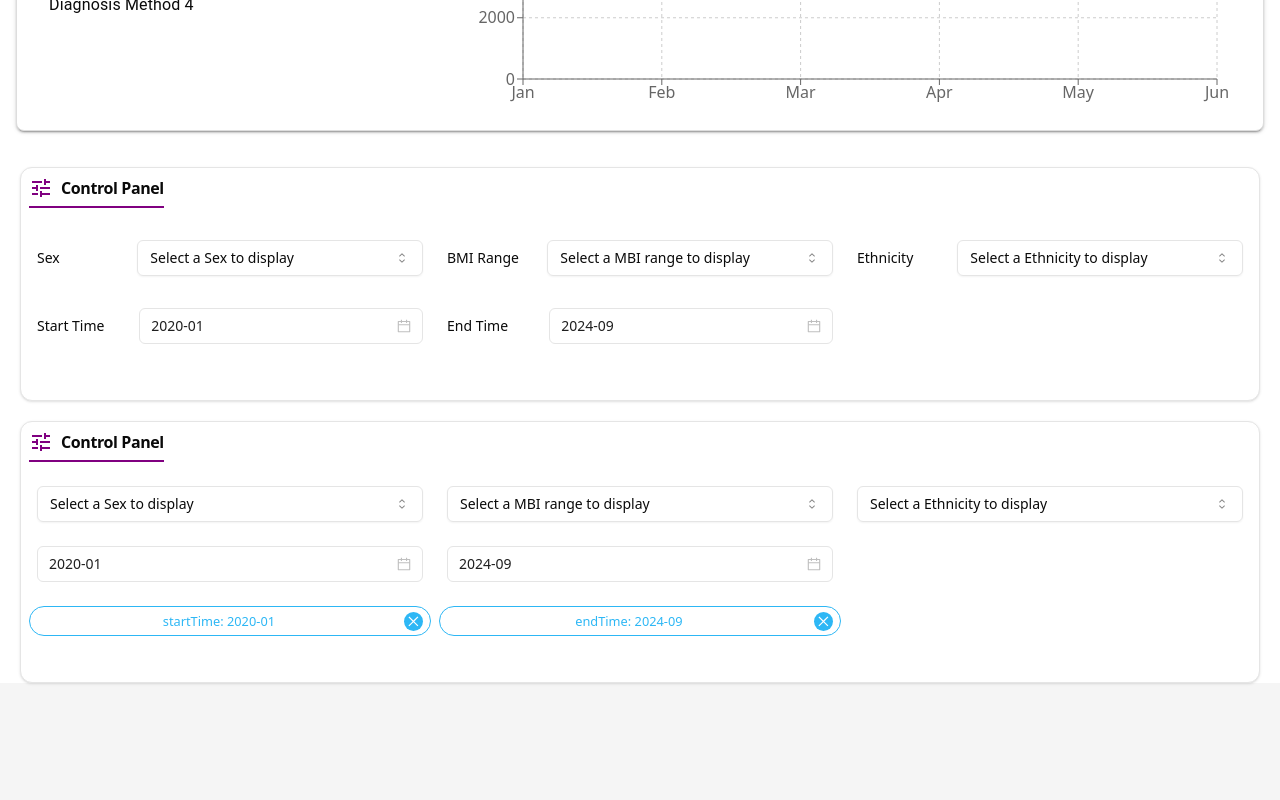
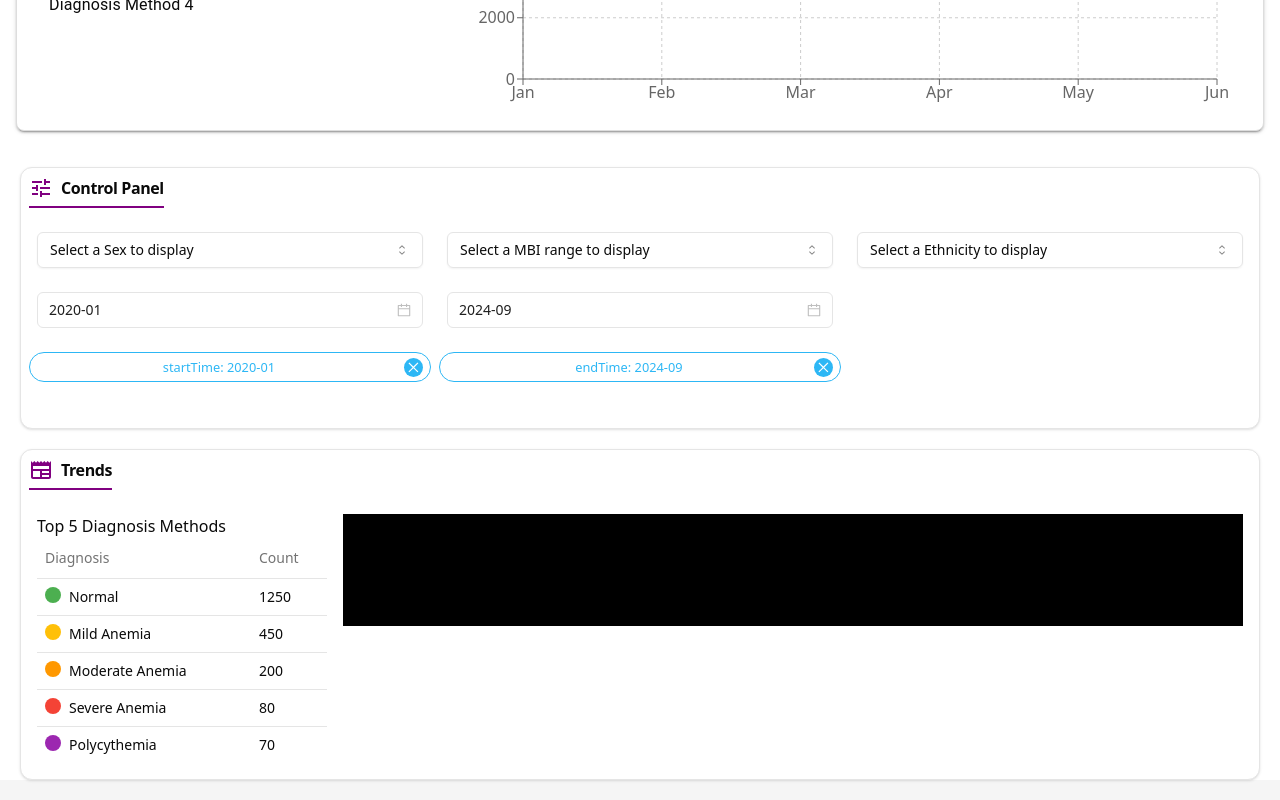
Before and after one commit to passerby-cell/Blood-Front-End, a React (Vite) app: page / in a window 1280 px wide. Shown: the part 1813-2613 px from the top of the page. Before the commit the page ends 2516 px from the top, so only its background shows below. Built offline with nearby package versions, Linux system fonts and the light colour scheme.

Commit message:
add table

```diff
--- a/package.json
+++ b/package.json
@@ -18,6 +18,7 @@
     "@radix-ui/react-icons": "^1.3.0",
     "@radix-ui/react-label": "^2.1.0",
     "@radix-ui/react-popover": "^1.1.1",
+    "@radix-ui/react-radio-group": "^1.2.0",
     "@radix-ui/react-select": "^2.1.1",
     "@radix-ui/react-slot": "^1.1.0",
     "@radix-ui/react-tabs": "^1.1.0",
--- a/src/App.tsx
+++ b/src/App.tsx
@@ -96,7 +96,7 @@ function App() {
         </div>
       </div>
       <ControlAndDisplay />
-      <MyControlAndDisplay />
+      {/* <MyControlAndDisplay /> */}
       <MyControlAndDisplayWithoutForm />
     </>
   );
--- a/src/components/MyControlAndDisplayWithoutForm.tsx
+++ b/src/components/MyControlAndDisplayWithoutForm.tsx
@@ -5,7 +5,7 @@ import { Card, CardHeader, CardTitle } from "./ui/card";
 import { CardContent } from "@mui/material";
 import { ConfigProvider, DatePicker } from "antd";
 import { Tag } from "antd";
-
+import NewspaperIcon from "@mui/icons-material/Newspaper";
 import {
   Select,
   SelectContent,
@@ -16,6 +16,15 @@ import {
 import type { DatePickerProps } from "antd";
 import dayjs from "dayjs";
 import customParseFormat from "dayjs/plugin/customParseFormat";
+import {
+  Table,
+  TableBody,
+  TableCaption,
+  TableCell,
+  TableHead,
+  TableHeader,
+  TableRow,
+} from "@/components/ui/table";
 
 dayjs.extend(customParseFormat);
 const initialDummyData = [
@@ -403,6 +412,74 @@ const ControlAndDisplay: React.FC = () => {
           })}
         </div>
       </Card>
+      <Card className=" m-5">
+        <CardHeader className="inline-grid grid-cols-1 p-2">
+          <div className="inline-flex items-center">
+            <NewspaperIcon sx={{ mr: 1, color: "purple" }} />
+            <CardTitle>Trends</CardTitle>
+          </div>
+          <div
+            style={{
+              float: "left",
+              width: "100%",
+              height: 2,
+              backgroundColor: "purple",
+            }}
+          ></div>
+        </CardHeader>
+        <div className="w-full p-4 grid lg:grid-cols-8 gap-4 md:lg:grid-cols-8 gap-4 sm:grid-cols-1">
+          <div className="lg:col-span-2 md:col-span-2 sm:col-span-1">
+            <h1 className="">Top 5 Diagnosis Methods</h1>
+            <Table>
+              <TableHeader>
+                <TableRow>
+                  <TableHead>Diagnosis</TableHead>
+                  <TableHead>Count</TableHead>
+                </TableRow>
+              </TableHeader>
+              <TableBody>
+                <TableRow>
+                  <TableCell className="flex flex-row">
+                    <div className="bg-[#4caf50] w-4 h-4 rounded-xl mr-2"></div>
+                    Normal
+                  </TableCell>
+                  <TableCell>1250</TableCell>
+                </TableRow>
+
+                <TableRow>
+                  <TableCell className="flex flex-row">
+                    <div className="bg-[#ffc008] w-4 h-4 rounded-xl mr-2"></div>
+                    Mild Anemia
+                  </TableCell>
+                  <TableCell>450</TableCell>
+                </TableRow>
+                <TableRow>
+                  <TableCell className="flex flex-row">
+                    <div className="bg-[#ff9800] w-4 h-4 rounded-xl mr-2"></div>
+                    Moderate Anemia
+                  </TableCell>
+                  <TableCell>200</TableCell>
+                </TableRow>
+                <TableRow>
+                  <TableCell className="flex flex-row">
+                    <div className="bg-[#f44336] w-4 h-4 rounded-xl mr-2"></div>
+                    Severe Anemia
+                  </TableCell>
+                  <TableCell>80</TableCell>
+                </TableRow>
+                <TableRow>
+                  <TableCell className="flex flex-row">
+                    <div className="bg-[#9c27b0] w-4 h-4 rounded-xl mr-2"></div>
+                    Polycythemia
+                  </TableCell>
+                  <TableCell>70</TableCell>
+                </TableRow>
+              </TableBody>
+            </Table>
+          </div>
+          <div className="w-full h-28 lg:col-span-6 md:col-span-6 sm:col-span-1 bg-black"></div>
+        </div>
+      </Card>
     </>
   );
 };
--- /dev/null
+++ b/src/components/ui/radio-group.tsx
@@ -0,0 +1,42 @@
+import * as React from "react"
+import { CheckIcon } from "@radix-ui/react-icons"
+import * as RadioGroupPrimitive from "@radix-ui/react-radio-group"
+
+import { cn } from "@/lib/utils"
+
+const RadioGroup = React.forwardRef<
+  React.ElementRef<typeof RadioGroupPrimitive.Root>,
+  React.ComponentPropsWithoutRef<typeof RadioGroupPrimitive.Root>
+>(({ className, ...props }, ref) => {
+  return (
+    <RadioGroupPrimitive.Root
+      className={cn("grid gap-2", className)}
+      {...props}
+      ref={ref}
+    />
+  )
+})
+RadioGroup.displayName = RadioGroupPrimitive.Root.displayName
+
+const RadioGroupItem = React.forwardRef<
+  React.ElementRef<typeof RadioGroupPrimitive.Item>,
+  React.ComponentPropsWithoutRef<typeof RadioGroupPrimitive.Item>
+>(({ className, ...props }, ref) => {
+  return (
+    <RadioGroupPrimitive.Item
+      ref={ref}
+      className={cn(
+        "aspect-square h-4 w-4 rounded-full border border-primary text-primary shadow focus:outline-none focus-visible:ring-1 focus-visible:ring-ring disabled:cursor-not-allowed disabled:opacity-50",
+        className
+      )}
+      {...props}
+    >
+      <RadioGroupPrimitive.Indicator className="flex items-center justify-center">
+        <CheckIcon className="h-3.5 w-3.5 fill-primary" />
+      </RadioGroupPrimitive.Indicator>
+    </RadioGroupPrimitive.Item>
+  )
+})
+RadioGroupItem.displayName = RadioGroupPrimitive.Item.displayName
+
+export { RadioGroup, RadioGroupItem }
--- /dev/null
+++ b/src/components/ui/table.tsx
@@ -0,0 +1,120 @@
+import * as React from "react"
+
+import { cn } from "@/lib/utils"
+
+const Table = React.forwardRef<
+  HTMLTableElement,
+  React.HTMLAttributes<HTMLTableElement>
+>(({ className, ...props }, ref) => (
+  <div className="relative w-full overflow-auto">
+    <table
+      ref={ref}
+      className={cn("w-full caption-bottom text-sm", className)}
+      {...props}
+    />
+  </div>
+))
+Table.displayName = "Table"
+
+const TableHeader = React.forwardRef<
+  HTMLTableSectionElement,
+  React.HTMLAttributes<HTMLTableSectionElement>
+>(({ className, ...props }, ref) => (
+  <thead ref={ref} className={cn("[&_tr]:border-b", className)} {...props} />
+))
+TableHeader.displayName = "TableHeader"
+
+const TableBody = React.forwardRef<
+  HTMLTableSectionElement,
+  React.HTMLAttributes<HTMLTableSectionElement>
+>(({ className, ...props }, ref) => (
+  <tbody
+    ref={ref}
+    className={cn("[&_tr:last-child]:border-0", className)}
+    {...props}
+  />
+))
+TableBody.displayName = "TableBody"
+
+const TableFooter = React.forwardRef<
+  HTMLTableSectionElement,
+  React.HTMLAttributes<HTMLTableSectionElement>
+>(({ className, ...props }, ref) => (
+  <tfoot
+    ref={ref}
+    className={cn(
+      "border-t bg-muted/50 font-medium [&>tr]:last:border-b-0",
+      className
+    )}
+    {...props}
+  />
+))
+TableFooter.displayName = "TableFooter"
+
+const TableRow = React.forwardRef<
+  HTMLTableRowElement,
+  React.HTMLAttributes<HTMLTableRowElement>
+>(({ className, ...props }, ref) => (
+  <tr
+    ref={ref}
+    className={cn(
+      "border-b transition-colors hover:bg-muted/50 data-[state=selected]:bg-muted",
+      className
+    )}
+    {...props}
+  />
+))
+TableRow.displayName = "TableRow"
+
+const TableHead = React.forwardRef<
+  HTMLTableCellElement,
+  React.ThHTMLAttributes<HTMLTableCellElement>
+>(({ className, ...props }, ref) => (
+  <th
+    ref={ref}
+    className={cn(
+      "h-10 px-2 text-left align-middle font-medium text-muted-foreground [&:has([role=checkbox])]:pr-0 [&>[role=checkbox]]:translate-y-[2px]",
+      className
+    )}
+    {...props}
+  />
+))
+TableHead.displayName = "TableHead"
+
+const TableCell = React.forwardRef<
+  HTMLTableCellElement,
+  React.TdHTMLAttributes<HTMLTableCellElement>
+>(({ className, ...props }, ref) => (
+  <td
+    ref={ref}
+    className={cn(
+      "p-2 align-middle [&:has([role=checkbox])]:pr-0 [&>[role=checkbox]]:translate-y-[2px]",
+      className
+    )}
+    {...props}
+  />
+))
+TableCell.displayName = "TableCell"
+
+const TableCaption = React.forwardRef<
+  HTMLTableCaptionElement,
+  React.HTMLAttributes<HTMLTableCaptionElement>
+>(({ className, ...props }, ref) => (
+  <caption
+    ref={ref}
+    className={cn("mt-4 text-sm text-muted-foreground", className)}
+    {...props}
+  />
+))
+TableCaption.displayName = "TableCaption"
+
+export {
+  Table,
+  TableHeader,
+  TableBody,
+  TableFooter,
+  TableHead,
+  TableRow,
+  TableCell,
+  TableCaption,
+}
```
Also changed, not shown: 1 other file (tests, documents, lock files or other folders).
